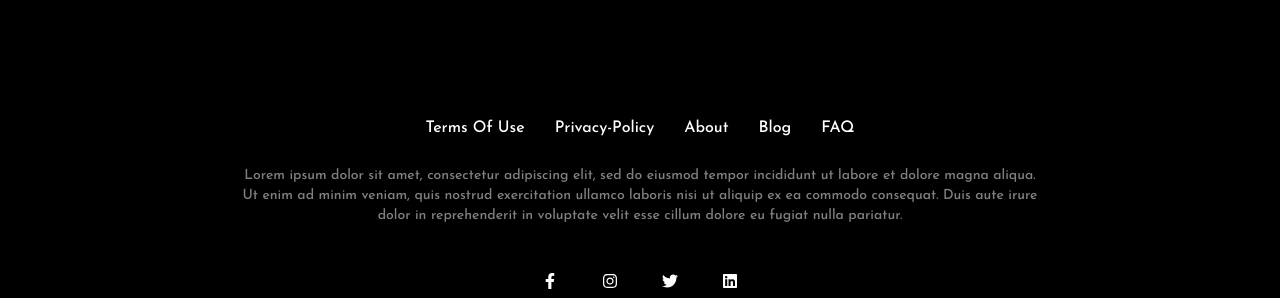
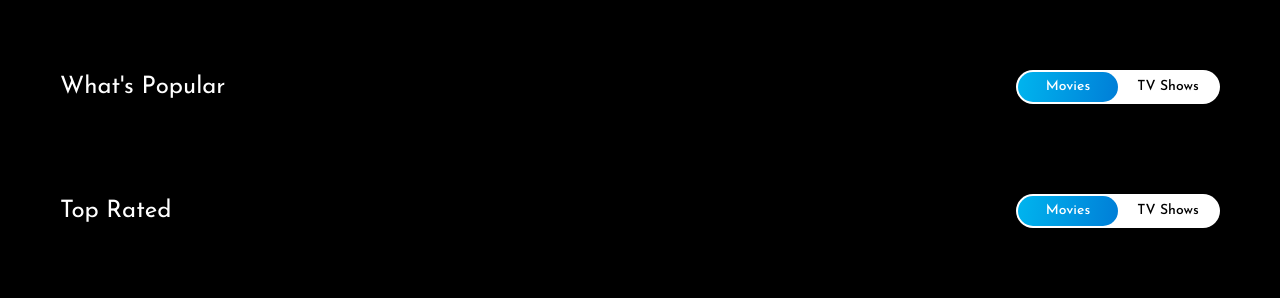
Before and after one commit to imbillah/imovie, a React (Vite) app: page / in a window 1280 px wide. Shown: the part 754-1052 px from the top of the page. Built offline with nearby package versions, Linux system fonts and the light colour scheme; no server answers.

Commit message:
popular & topRated sec added

```diff
--- a/src/App.jsx
+++ b/src/App.jsx
@@ -16,6 +16,8 @@ function App() {
     fetchData("/configuration").then((res) => {
       const url = {
         backdrop: res.images.secure_base_url + "original",
+        poster: res.images.secure_base_url + "original",
+        profile: res.images.secure_base_url + "original",
       };
       dispatch(getApiConfig(url));
     });
--- a/src/components/carousel/Carousel.jsx
+++ b/src/components/carousel/Carousel.jsx
@@ -46,7 +46,7 @@ const Carousel = ({ data, loading, endpoint, title }) => {
           <div className="carouselItems" ref={carouselContainer}>
             {data?.map((item) => {
               const posterUrl = item.poster_path
-                ? urls.backdrop + item.poster_path
+                ? urls.poster + item.poster_path
                 : PosterFallback;
 
               return (
--- a/src/pages/home/Home.jsx
+++ b/src/pages/home/Home.jsx
@@ -1,11 +1,13 @@
 import React from "react";
 import "./home.scss";
-import { Banner, Trending } from "./";
+import { Banner, Trending, Popular, TopRated } from "./";
 const Home = () => {
   return (
     <main>
       <Banner />
       <Trending />
+      <Popular />
+      <TopRated />
     </main>
   );
 };
--- a/src/pages/home/index.js
+++ b/src/pages/home/index.js
@@ -1,4 +1,5 @@
 import Banner from "./banner/Banner";
 import Trending from "./trending/Trending";
-
-export { Banner, Trending };
+import Popular from "./popular/Popular";
+import TopRated from "./topRated/TopRated";
+export { Banner, Trending, Popular, TopRated };
--- /dev/null
+++ b/src/pages/home/popular/Popular.jsx
@@ -0,0 +1,28 @@
+import React, { useState } from "react";
+
+import { Carousel } from "../../../components";
+import { Wrapper, SwitchTabs } from "../../../components";
+
+import useFetch from "../../../hooks/useFetch";
+
+const Popular = () => {
+  const [endpoint, setEndpoint] = useState("movie");
+
+  const { data, loading } = useFetch(`/${endpoint}/popular`);
+
+  const onTabChange = (tab) => {
+    setEndpoint(tab === "Movies" ? "movie" : "tv");
+  };
+
+  return (
+    <div className="carouselSection">
+      <Wrapper>
+        <span className="carouselTitle">What's Popular</span>
+        <SwitchTabs data={["Movies", "TV Shows"]} onTabChange={onTabChange} />
+      </Wrapper>
+      <Carousel data={data?.results} loading={loading} endpoint={endpoint} />
+    </div>
+  );
+};
+
+export default Popular;
--- /dev/null
+++ b/src/pages/home/topRated/TopRated.jsx
@@ -0,0 +1,27 @@
+import React, { useState } from "react";
+
+import { Carousel, Wrapper, SwitchTabs } from "../../../components";
+
+import useFetch from "../../../hooks/useFetch";
+
+const TopRated = () => {
+  const [endpoint, setEndpoint] = useState("movie");
+
+  const { data, loading } = useFetch(`/${endpoint}/top_rated`);
+
+  const onTabChange = (tab) => {
+    setEndpoint(tab === "Movies" ? "movie" : "tv");
+  };
+
+  return (
+    <div className="carouselSection">
+      <Wrapper>
+        <span className="carouselTitle">Top Rated</span>
+        <SwitchTabs data={["Movies", "TV Shows"]} onTabChange={onTabChange} />
+      </Wrapper>
+      <Carousel data={data?.results} loading={loading} endpoint={endpoint} />
+    </div>
+  );
+};
+
+export default TopRated;
```
